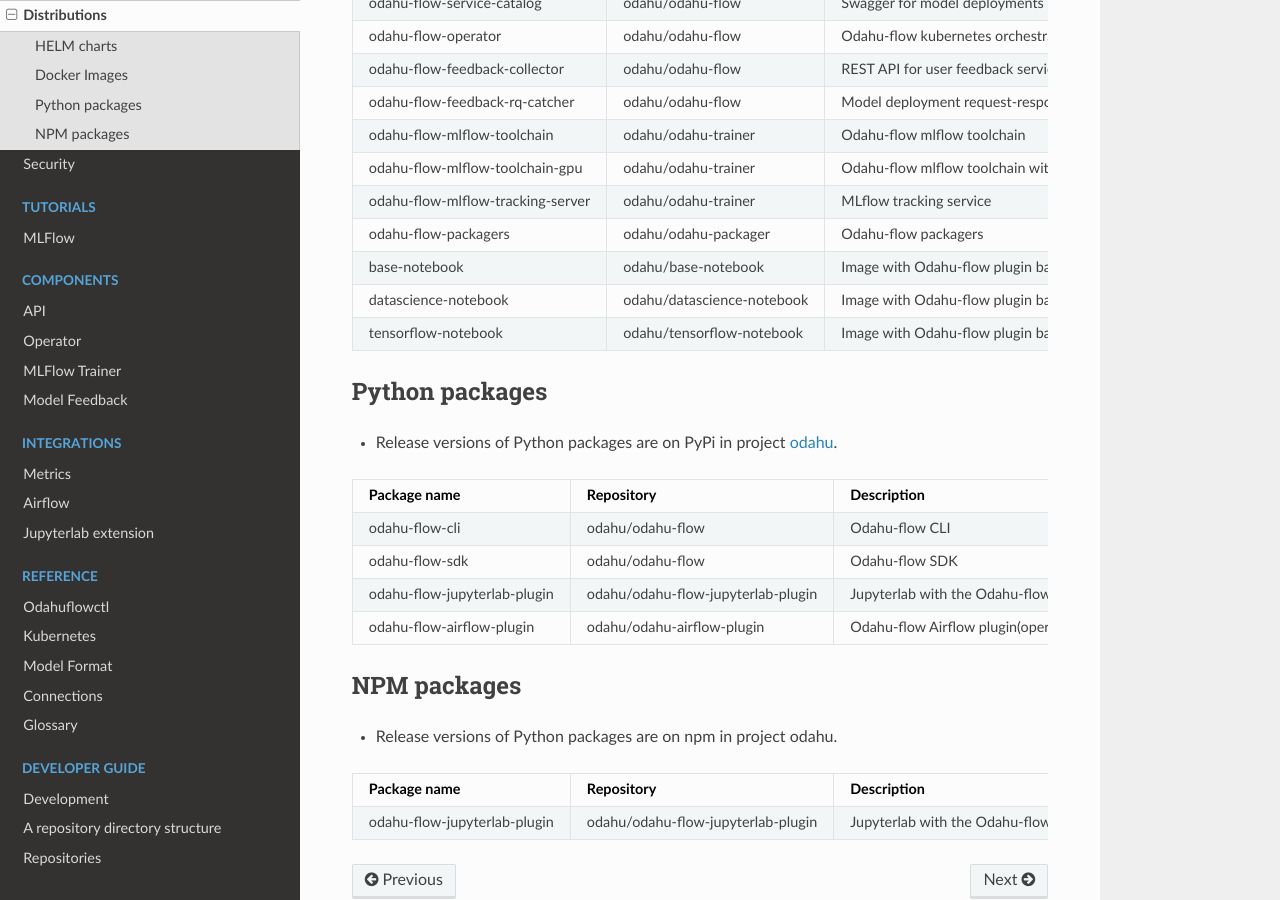
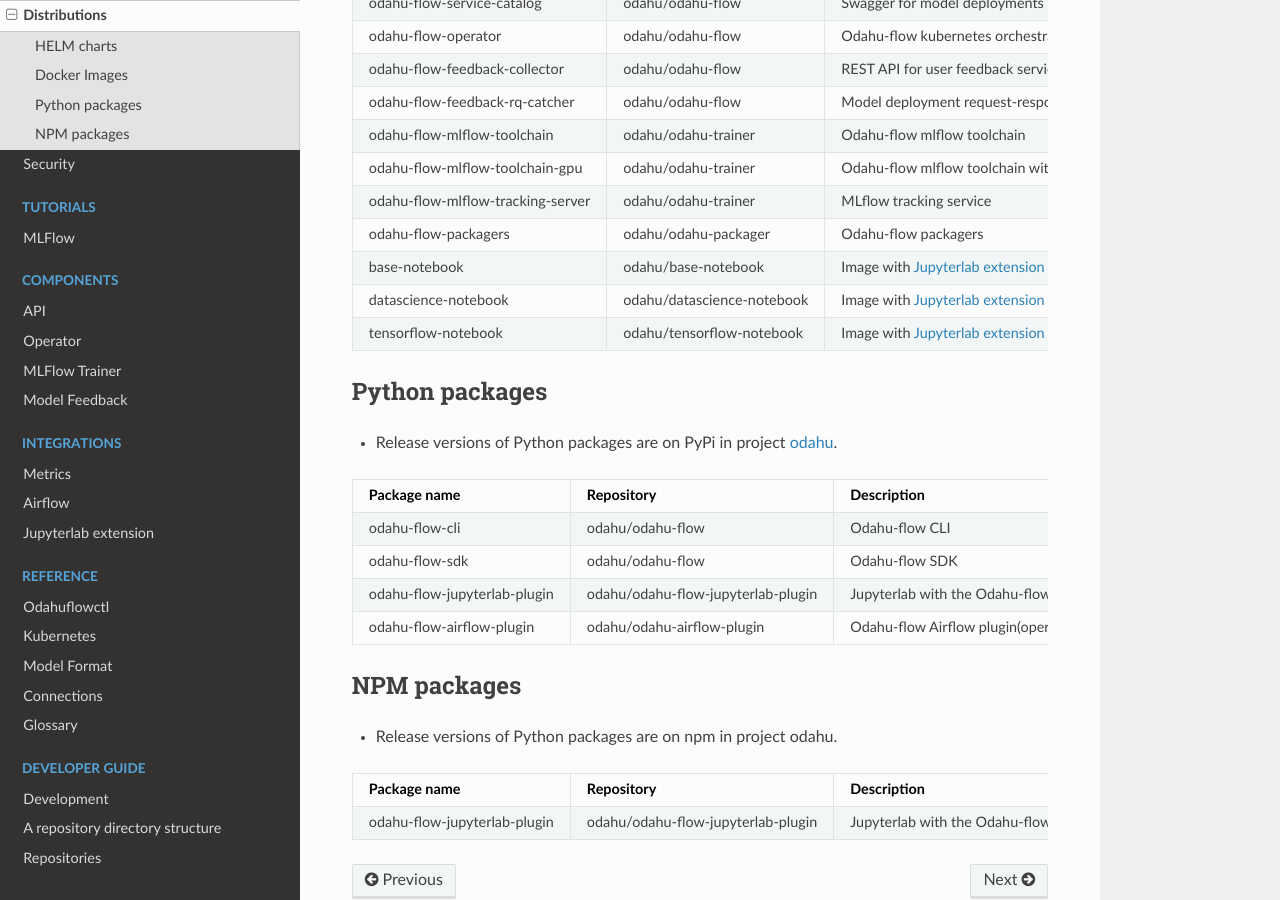
Before and after one commit to odahu/odahu-docs, a Sphinx documentation site: the page built from source/gen_distros.rst, in a window 1280 px wide and 900 px high, scrolled down 934 px. Built offline with Sphinx 7.4.7 and the Read the Docs theme 2.0.0, drawn with Linux system fonts in a browser that asks for light colours; formulas are drawn with MathJax 3; pages that are not in the unit, such as notebooks, are missing from menus.

Commit message:
Reference to JupyterLab plugin docs

```diff
--- a/source/gen_distros.rst
+++ b/source/gen_distros.rst
@@ -43,9 +43,9 @@
    "odahu-flow-mlflow-toolchain-gpu", "odahu/odahu-trainer", "Odahu-flow mlflow toolchain with NVIDIA GPU"
    "odahu-flow-mlflow-tracking-server", "odahu/odahu-trainer", "MLflow tracking service"
    "odahu-flow-packagers", "odahu/odahu-packager", "Odahu-flow packagers"
-   "base-notebook", "odahu/base-notebook", "Image with Odahu-flow plugin based on `jupyter/base-notebook <https://hub.docker.com/r/jupyter/base-notebook>`_"
-   "datascience-notebook", "odahu/datascience-notebook", "Image with Odahu-flow plugin based on `jupyter/datascience-notebook <https://hub.docker.com/r/jupyter/datascience-notebook>`_"
-   "tensorflow-notebook", "odahu/tensorflow-notebook", "Image with Odahu-flow plugin based on `jupyter/tensorflow-notebook <https://hub.docker.com/r/jupyter/tensorflow-notebook>`_"
+   "base-notebook", "odahu/base-notebook", "Image with :ref:`int_jupyterlab_extension:JupyterLab extension` based on `jupyter/base-notebook <https://hub.docker.com/r/jupyter/base-notebook>`_"
+   "datascience-notebook", "odahu/datascience-notebook", "Image with :ref:`int_jupyterlab_extension:JupyterLab extension` based on `jupyter/datascience-notebook <https://hub.docker.com/r/jupyter/datascience-notebook>`_"
+   "tensorflow-notebook", "odahu/tensorflow-notebook", "Image with :ref:`int_jupyterlab_extension:JupyterLab extension` based on `jupyter/tensorflow-notebook <https://hub.docker.com/r/jupyter/tensorflow-notebook>`_"
 
 Python packages
 ---------------
```
